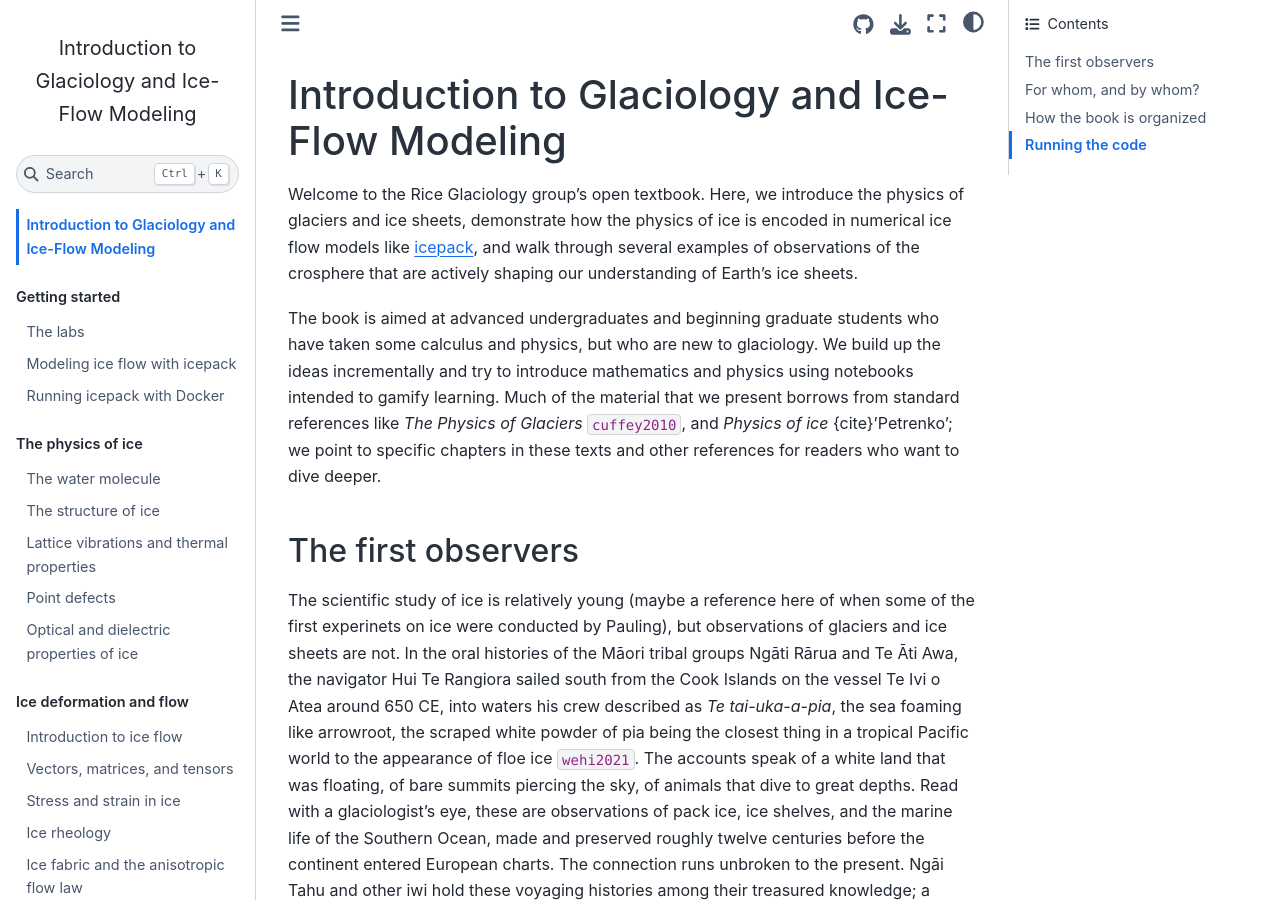
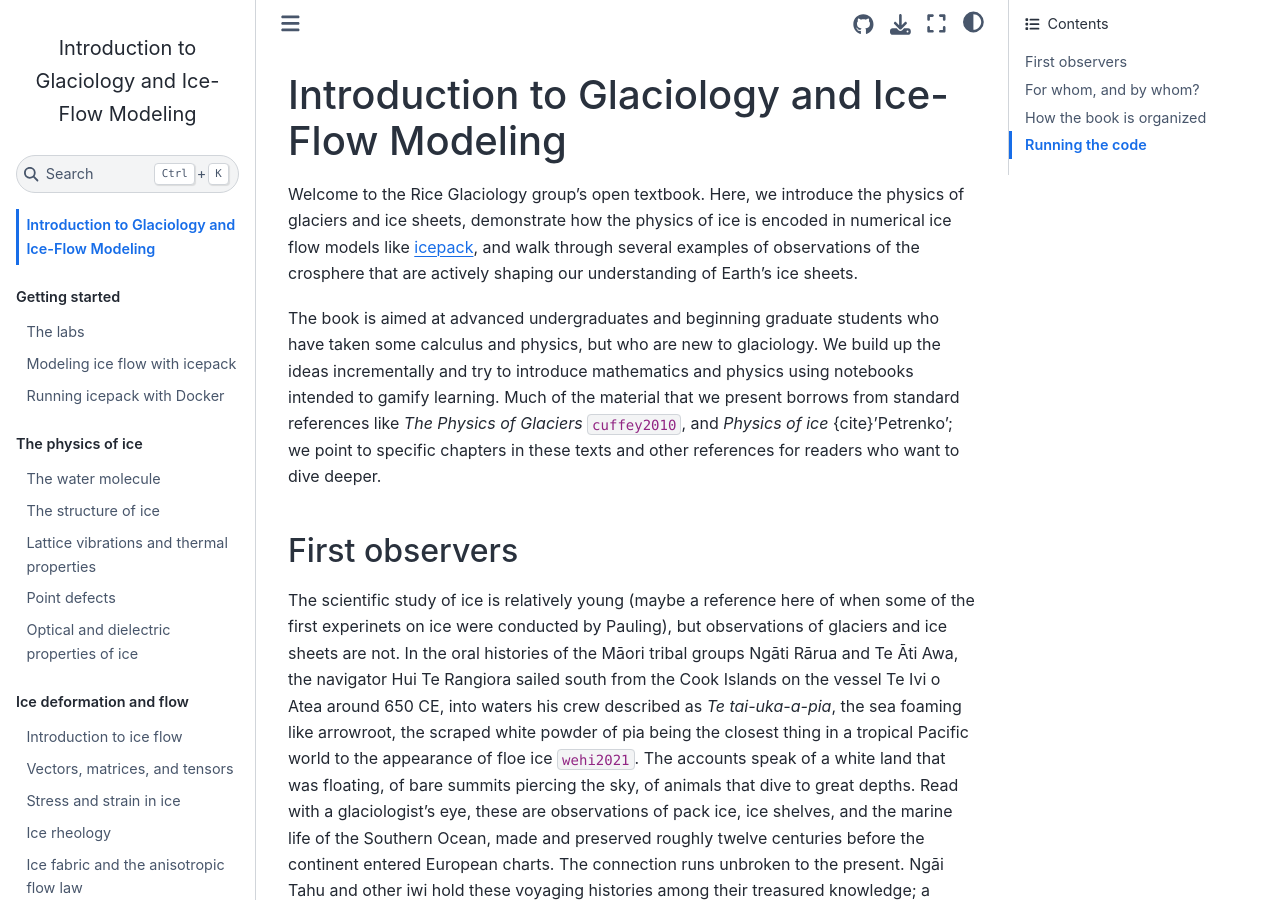
Before and after one commit to rice-glaciology/glaciology-book, a Jupyter Book: the page built from intro.md, in a window 1280 px wide and 900 px high. Built offline with Jupyter Book 1.0.4 settings and Sphinx 7.4.7 and the Sphinx Book theme 1.1.4, drawn with Linux system fonts in a browser that asks for light colours; pages that are not in the unit, such as notebooks, are missing from menus; cross-references to code outside the pages are shown as plain code.

Commit message:
Update section title from 'The first observers' to 'First observers'

```diff
--- a/intro.md
+++ b/intro.md
@@ -4,7 +4,7 @@ Welcome to the Rice Glaciology group's open textbook. Here, we introduce the phy
 
 The book is aimed at advanced undergraduates and beginning graduate students who have taken some calculus and physics, but who are new to glaciology. We build up the ideas incrementally and try to introduce mathematics and physics using notebooks intended to gamify learning. Much of the material that we present borrows from standard references like *The Physics of Glaciers* {cite}`cuffey2010`, and *Physics of ice* {cite}'Petrenko'; we point to specific chapters in these texts and other references for readers who want to dive deeper.
 
-## The first observers
+## First observers
 
 The scientific study of ice is relatively young (maybe a reference here of when some of the first experinets on ice were conducted by Pauling), but observations of glaciers and ice sheets are not. In the oral histories of the Māori tribal groups Ngāti Rārua and Te Āti Awa, the navigator Hui Te Rangiora sailed south from the Cook Islands on the vessel Te Ivi o Atea around 650 CE, into waters his crew described as *Te tai-uka-a-pia*, the sea foaming like arrowroot, the scraped white powder of pia being the closest thing in a tropical Pacific world to the appearance of floe ice {cite}`wehi2021`. The accounts speak of a white land that was floating, of bare summits piercing the sky, of animals that dive to great depths. Read with a glaciologist's eye, these are observations of pack ice, ice shelves, and the marine life of the Southern Ocean, made and preserved roughly twelve centuries before the continent entered European charts. The connection runs unbroken to the present. Ngāi Tahu and other iwi hold these voyaging histories among their treasured knowledge; a carved pou by the Ngāi Tahu artist Fayne Robinson, Te Kaiwhakatere o te Taki, the Navigator of the Heavens, has stood at Scott Base since 2013 with its face turned to the sky that guided those voyages; and Māori scholars today argue for an Antarctic future managed with Indigenous frameworks alongside the science {cite}`wehi2021policy`.
 
```
